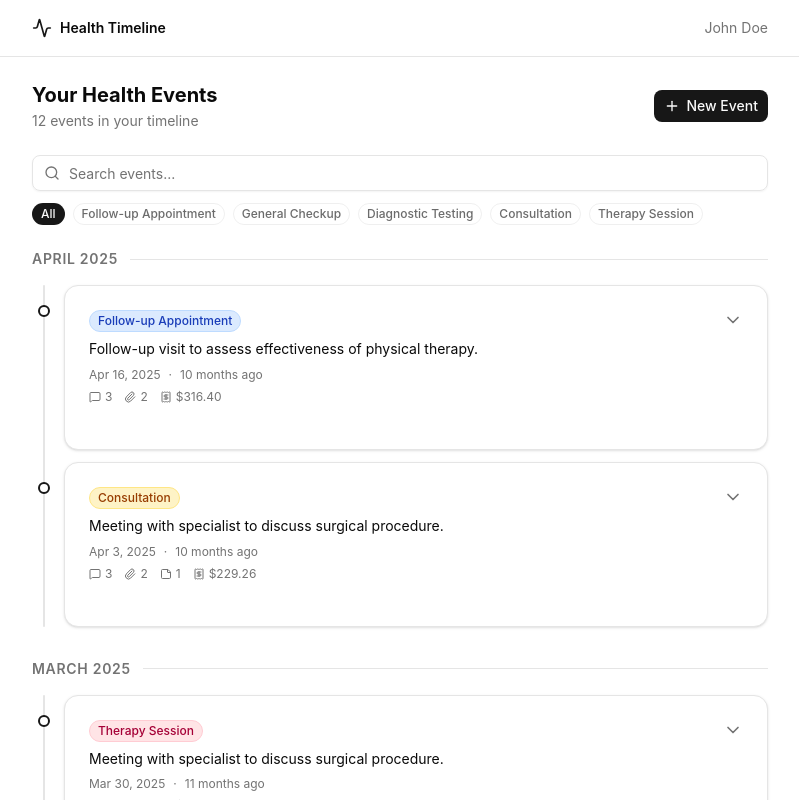
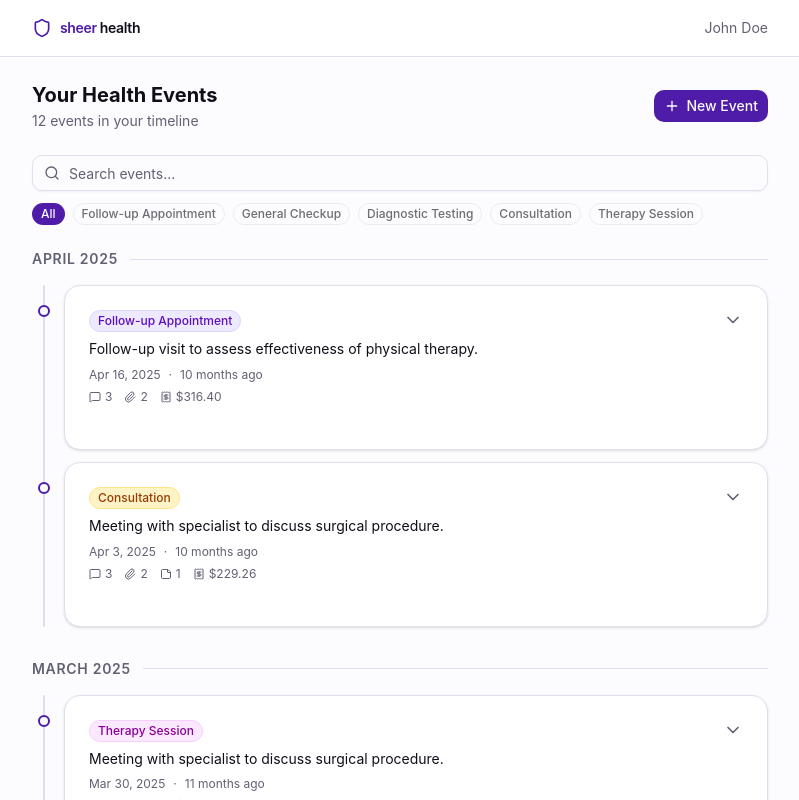
Before and after one commit to jasroopdhingra/health-timeline, a React (Vite) app: page / in a window 1280 px wide. Shown: the top 800 px of the page, without its empty margins (240-1039 px from the left). Built offline with nearby package versions, Linux system fonts and the light colour scheme.

Commit message:
Changes to match Sheer's UI

```diff
--- a/src/components/layout/Header.tsx
+++ b/src/components/layout/Header.tsx
@@ -1,5 +1,5 @@
 import type { Account } from '@/types';
-import { Activity } from 'lucide-react';
+import { Shield } from 'lucide-react';
 
 interface HeaderProps {
   account: Account;
@@ -10,8 +10,11 @@ export function Header({ account }: HeaderProps) {
     <header className="border-b bg-card">
       <div className="max-w-3xl mx-auto px-4 h-14 flex items-center justify-between">
         <div className="flex items-center gap-2">
-          <Activity className="h-5 w-5 text-primary" />
-          <span className="font-semibold text-sm">Health Timeline</span>
+          <Shield className="h-5 w-5 text-primary" />
+          <span className="font-semibold text-sm tracking-tight">
+            <span className="text-primary">sheer</span>{' '}
+            <span className="text-foreground">health</span>
+          </span>
         </div>
         <div className="text-sm text-muted-foreground">
           {account.first_name} {account.last_name}
--- a/src/index.css
+++ b/src/index.css
@@ -46,38 +46,38 @@
 }
 
 :root {
-    --radius: 0.625rem;
-    --background: oklch(1 0 0);
-    --foreground: oklch(0.145 0 0);
+    --radius: 0.75rem;
+    --background: oklch(0.99 0.002 290);
+    --foreground: oklch(0.175 0.02 285);
     --card: oklch(1 0 0);
-    --card-foreground: oklch(0.145 0 0);
+    --card-foreground: oklch(0.175 0.02 285);
     --popover: oklch(1 0 0);
-    --popover-foreground: oklch(0.145 0 0);
-    --primary: oklch(0.205 0 0);
+    --popover-foreground: oklch(0.175 0.02 285);
+    --primary: oklch(0.40 0.2 290);
     --primary-foreground: oklch(0.985 0 0);
-    --secondary: oklch(0.97 0 0);
-    --secondary-foreground: oklch(0.205 0 0);
-    --muted: oklch(0.97 0 0);
-    --muted-foreground: oklch(0.556 0 0);
-    --accent: oklch(0.97 0 0);
-    --accent-foreground: oklch(0.205 0 0);
+    --secondary: oklch(0.955 0.02 290);
+    --secondary-foreground: oklch(0.35 0.15 290);
+    --muted: oklch(0.955 0.015 290);
+    --muted-foreground: oklch(0.50 0.03 285);
+    --accent: oklch(0.93 0.04 290);
+    --accent-foreground: oklch(0.35 0.15 290);
     --destructive: oklch(0.577 0.245 27.325);
-    --border: oklch(0.922 0 0);
-    --input: oklch(0.922 0 0);
-    --ring: oklch(0.708 0 0);
-    --chart-1: oklch(0.646 0.222 41.116);
+    --border: oklch(0.91 0.02 290);
+    --input: oklch(0.91 0.02 290);
+    --ring: oklch(0.55 0.2 290);
+    --chart-1: oklch(0.50 0.2 290);
     --chart-2: oklch(0.6 0.118 184.704);
     --chart-3: oklch(0.398 0.07 227.392);
     --chart-4: oklch(0.828 0.189 84.429);
     --chart-5: oklch(0.769 0.188 70.08);
-    --sidebar: oklch(0.985 0 0);
-    --sidebar-foreground: oklch(0.145 0 0);
-    --sidebar-primary: oklch(0.205 0 0);
+    --sidebar: oklch(0.985 0.01 290);
+    --sidebar-foreground: oklch(0.175 0.02 285);
+    --sidebar-primary: oklch(0.40 0.2 290);
     --sidebar-primary-foreground: oklch(0.985 0 0);
-    --sidebar-accent: oklch(0.97 0 0);
-    --sidebar-accent-foreground: oklch(0.205 0 0);
-    --sidebar-border: oklch(0.922 0 0);
-    --sidebar-ring: oklch(0.708 0 0);
+    --sidebar-accent: oklch(0.93 0.04 290);
+    --sidebar-accent-foreground: oklch(0.35 0.15 290);
+    --sidebar-border: oklch(0.91 0.02 290);
+    --sidebar-ring: oklch(0.55 0.2 290);
 }
 
 .dark {
--- a/src/lib/format.ts
+++ b/src/lib/format.ts
@@ -47,11 +47,11 @@ export function getMonthYear(isoString: string): string {
 }
 
 const eventTypeBadgeStyles: Record<EventType, string> = {
-  'Follow-up Appointment': 'bg-blue-100 text-blue-800 border-blue-200',
+  'Follow-up Appointment': 'bg-violet-100 text-violet-800 border-violet-200',
   'General Checkup': 'bg-emerald-100 text-emerald-800 border-emerald-200',
-  'Diagnostic Testing': 'bg-purple-100 text-purple-800 border-purple-200',
+  'Diagnostic Testing': 'bg-indigo-100 text-indigo-800 border-indigo-200',
   'Consultation': 'bg-amber-100 text-amber-800 border-amber-200',
-  'Therapy Session': 'bg-rose-100 text-rose-800 border-rose-200',
+  'Therapy Session': 'bg-fuchsia-100 text-fuchsia-800 border-fuchsia-200',
 };
 
 export function getEventTypeBadgeStyle(eventType: EventType): string {
```
